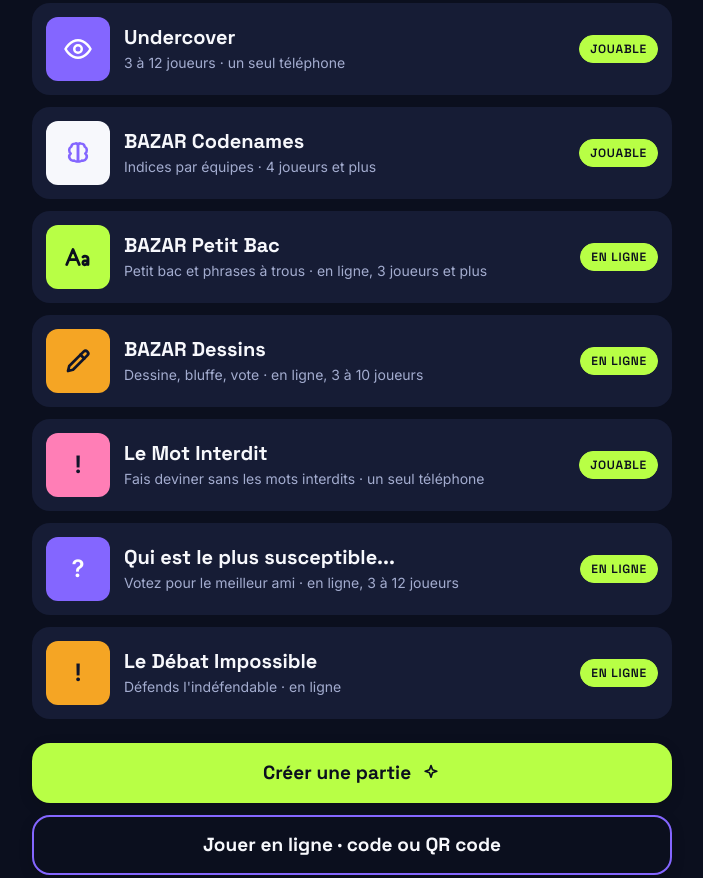
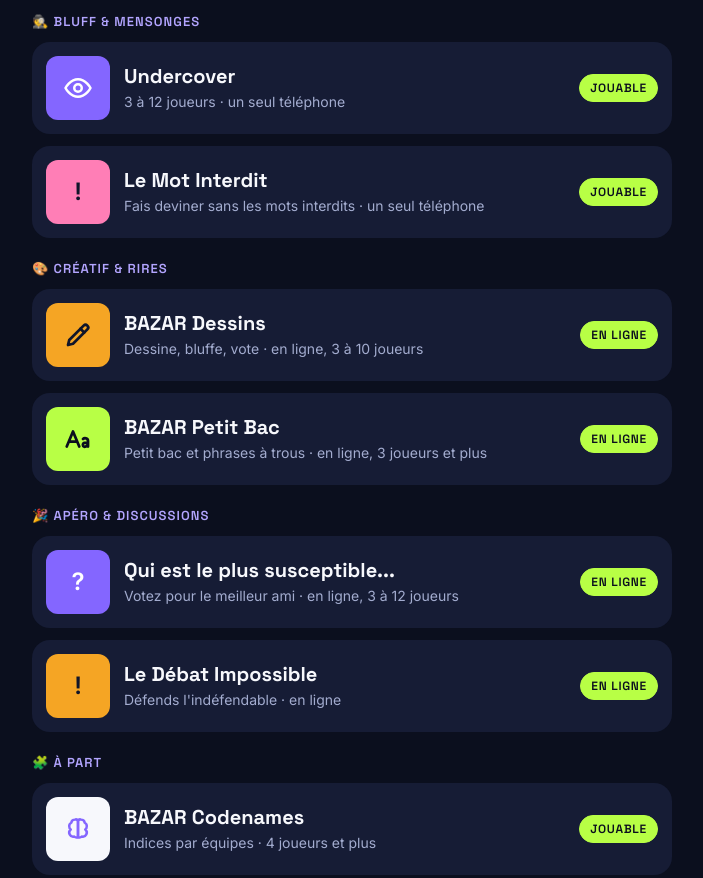
Before and after one commit to mathonoscar8-pixel/bazar, a website: page index.html in a window 1280 px wide. Shown: the part 234-1112 px from the top of the page, without its empty margins (288-991 px from the left). Drawn offline with Linux system fonts and the light colour scheme.

Commit message:
Update index.html

```diff
--- a/index.html
+++ b/index.html
@@ -732,19 +732,21 @@ function vHome(){return '<div class="wrap">'+
  '<span class="star" style="width:17px;height:17px;bottom:0;right:26%;animation-delay:-2.4s,-1.8s">'+STAR+'</span></header>'+
  '<section class="hero"><h1>La soirée commence ici.</h1><p class="lead">Des jeux, des potes, du bluff et un peu de chaos.</p></section>'+
  '<section style="display:flex;flex-direction:column;gap:12px" aria-label="Nos jeux">'+
+ '<span class="eyebrow" style="margin-top:10px">🕵️ BLUFF & MENSONGES</span>'+
  '<button class="game" data-act="sheet" data-s="mode-u"><span class="tile v">'+I.eye+'</span><span class="gt"><b>Undercover</b><span class="muted small">3 à 12 joueurs · un seul téléphone</span></span><span class="badge on">Jouable</span></button>'+
+ '<button class="game" data-act="tabou"><span class="tile v" style="background:#FF7EB6;color:#10152A;font-size:24px;font-weight:800">!</span><span class="gt"><b>Le Mot Interdit</b><span class="muted small">Fais deviner sans les mots interdits · un seul téléphone</span></span><span class="badge on">Jouable</span></button>'+
+ '<span class="eyebrow" style="margin-top:10px">🎨 CRÉATIF & RIRES</span>'+
+ '<button class="game" data-act="ogo" data-g="d"><span class="tile v" style="background:#F5A524;color:#10152A">'+I.pen+'</span><span class="gt"><b>BAZAR Dessins</b><span class="muted small">Dessine, bluffe, vote · en ligne, 3 à 10 joueurs</span></span><span class="badge on">En ligne</span></button>'+
+ '<button class="game" data-act="ogo" data-g="l"><span class="tile v" style="background:var(--lime);color:var(--lime-ink)">'+I.abc+'</span><span class="gt"><b>BAZAR Petit Bac</b><span class="muted small">Petit bac et phrases à trous · en ligne, 3 joueurs et plus</span></span><span class="badge on">En ligne</span></button>'+
+ '<span class="eyebrow" style="margin-top:10px">🎉 APÉRO & DISCUSSIONS</span>'+
+ '<button class="game" data-act="suscept"><span class="tile v" style="background:#8466FF;color:#fff;font-size:24px;font-weight:800">?</span><span class="gt"><b>Qui est le plus susceptible...</b><span class="muted small">Votez pour le meilleur ami · en ligne, 3 à 12 joueurs</span></span><span class="badge on">En ligne</span></button>'+
+ '<button class="game" data-act="debat"><span class="tile v" style="background:#F5A524;color:#10152A;font-size:24px;font-weight:800">!</span><span class="gt"><b>Le Débat Impossible</b><span class="muted small">Défends l\'indéfendable · en ligne</span></span><span class="badge on">En ligne</span></button>'+
+ '<span class="eyebrow" style="margin-top:10px">🧩 À PART</span>'+
  '<button class="game" data-act="sheet" data-s="mode-m"><span class="tile w">'+I.brain+'</span><span class="gt"><b>BAZAR Codenames</b><span class="muted small">Indices par équipes · 4 joueurs et plus</span></span><span class="badge on">Jouable</span></button>'+
- '<button class="game" data-act="ogo" data-g="l"><span class="tile v" style="background:var(--lime);color:var(--lime-ink)">'+I.abc+'</span><span class="gt"><b>BAZAR Petit Bac</b><span class="muted small">Petit bac et phrases à trous · en ligne, 3 joueurs et plus</span></span><span class="badge on">En ligne</span></button>'+
- '<button class="game" data-act="ogo" data-g="d"><span class="tile v" style="background:#F5A524;color:#10152A">'+I.pen+'</span><span class="gt"><b>BAZAR Dessins</b><span class="muted small">Dessine, bluffe, vote · en ligne, 3 à 10 joueurs</span></span><span class="badge on">En ligne</span></button>'+
-'<button class="game" data-act="tabou"><span class="tile v" style="background:#FF7EB6;color:#10152A;font-size:24px;font-weight:800">!</span><span class="gt"><b>Le Mot Interdit</b><span class="muted small">Fais deviner sans les mots interdits · un seul téléphone</span></span><span class="badge on">Jouable</span></button>'+
-'<button class="game" data-act="suscept"><span class="tile v" style="background:#8466FF;color:#fff;font-size:24px;font-weight:800">?</span><span class="gt"><b>Qui est le plus susceptible...</b><span class="muted small">Votez pour le meilleur ami · en ligne, 3 à 12 joueurs</span></span><span class="badge on">En ligne</span></button>'+
-'<button class="game" data-act="debat"><span class="tile v" style="background:#F5A524;color:#10152A;font-size:24px;font-weight:800">!</span><span class="gt"><b>Le Débat Impossible</b><span class="muted small">Défends l\'indéfendable · en ligne</span></span><span class="badge on">En ligne</span></button>'+
  '</section>'+
  '<div style="display:flex;flex-direction:column;gap:12px;margin-top:6px"><button class="btn btn-primary" data-act="games">Créer une partie '+I.spark+'</button><button class="btn btn-secondary" data-act="ohome">Jouer en ligne · code ou QR code</button><button class="btn btn-ghost" data-act="rules">Comment jouer</button></div>'+
  '<p class="note">Sur un seul téléphone, ou chacun sur le sien avec un code de partie.</p>'+
- '</div>'}
-
-function vRules(){return topbar('Comment jouer','home')+'<div class="wrap">'+
+ '</div>'}function vRules(){return topbar('Comment jouer','home')+'<div class="wrap">'+
  '<section class="hero"><h1 style="font-size:32px">Démasque les imposteurs.</h1><p class="lead">Chacun reçoit un mot en secret. Presque tout le monde a le même mot. Quelques joueurs ont un mot voisin, ou aucun.</p></section>'+
  '<ol class="steps">'+
  '<li><span class="n">1</span><div><h3>Découvre ton mot</h3><p class="muted">Le téléphone passe de main en main. Maintiens la carte pour lire ton mot, puis passe au suivant. Personne ne sait quel rôle il a.</p></div></li>'+
```
